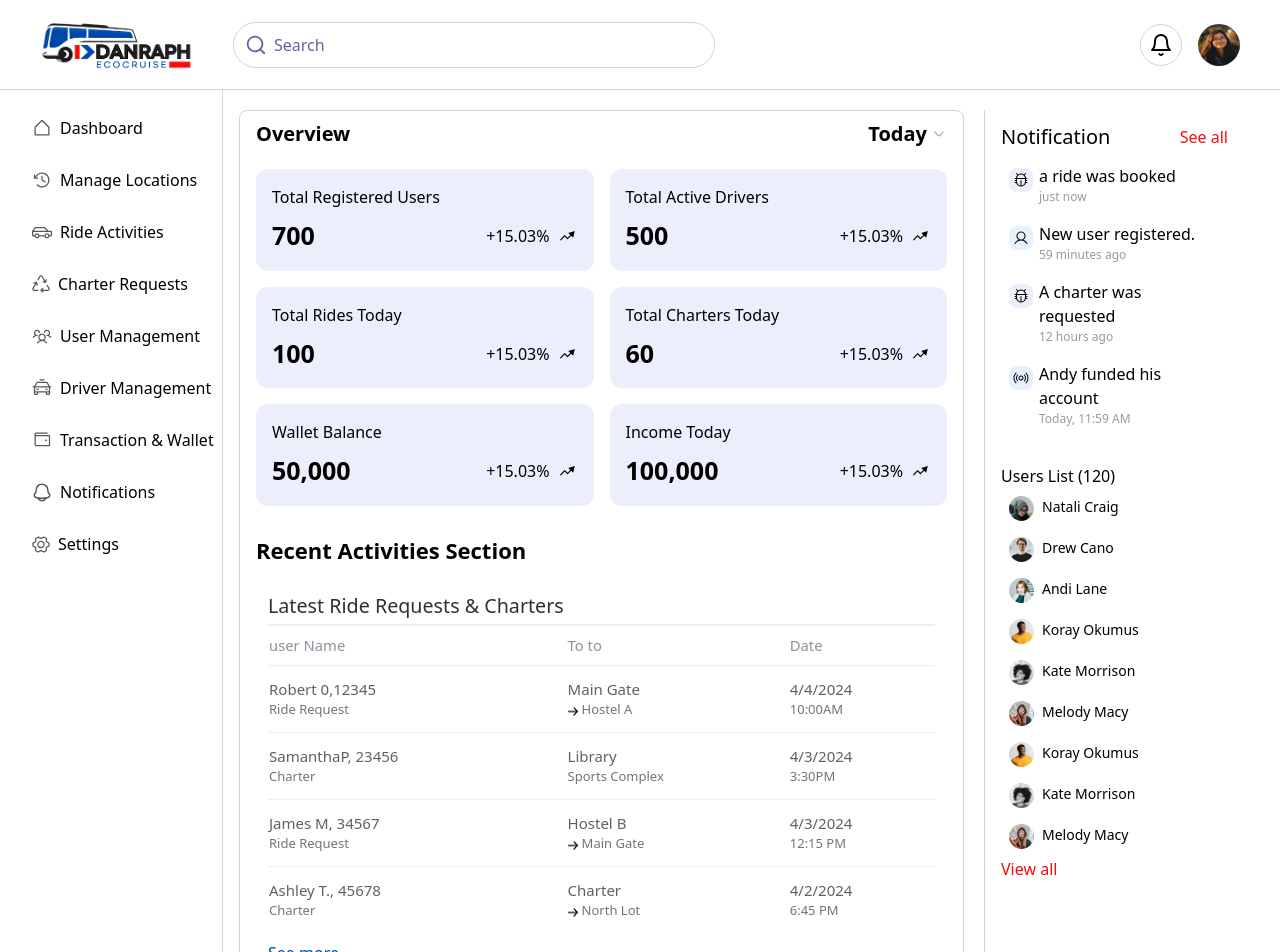
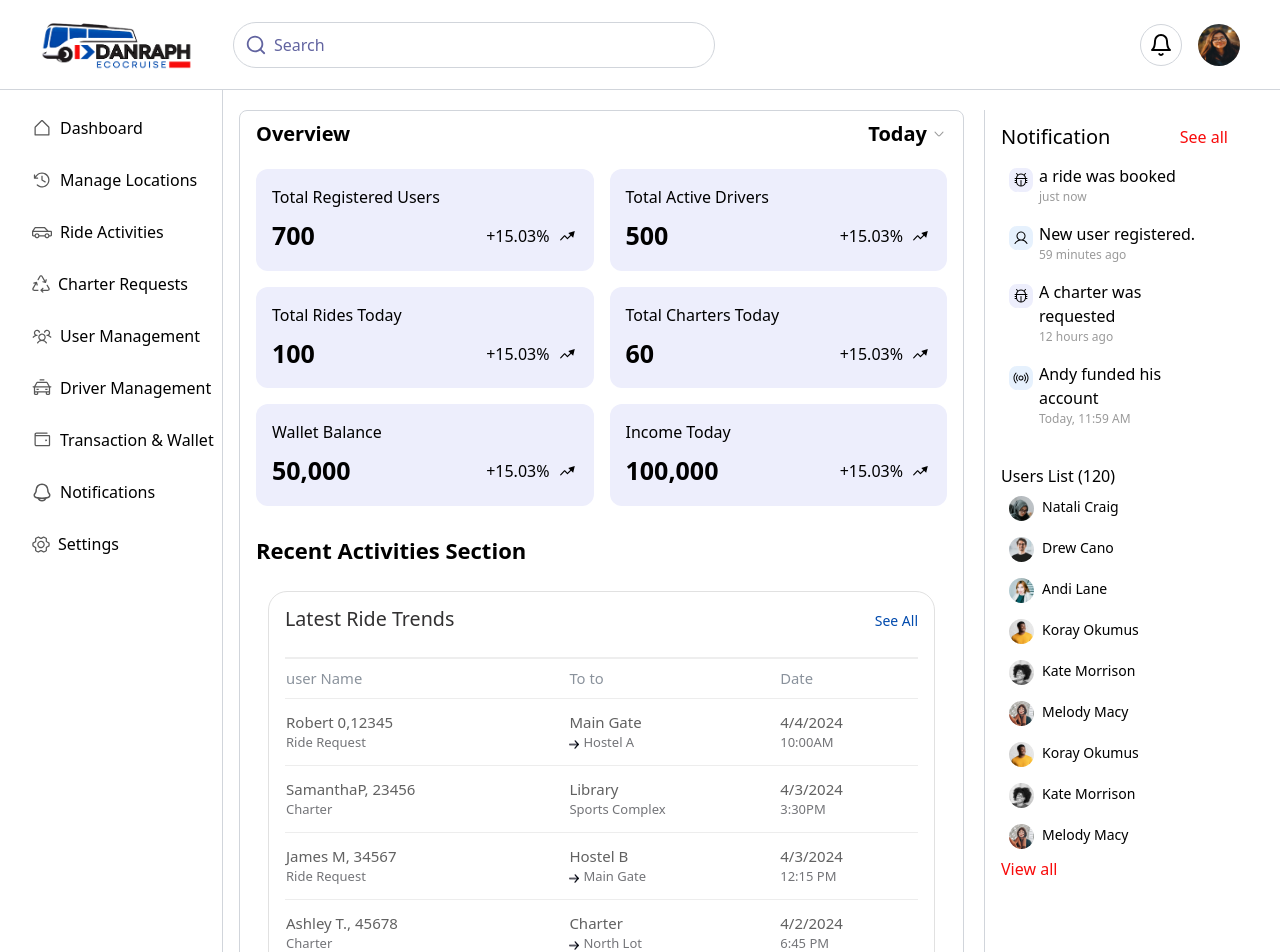
Before and after one commit to Danraph-Technologies/danraph-transport, a React (Vite) app in the folder Admin/: page /admin in a window 1280 px wide. Shown: the top 952 px of the page. Built offline with nearby package versions, Linux system fonts and the light colour scheme.

Commit message:
refactor(Admin): enhance UI and improve user authentication logging
- Update Recent Activities section with improved layout and new "See All" feature
- Enhance User Authentication by adding detailed login response validation and logging

```diff
--- a/Admin/src/pages/Dashboard.jsx
+++ b/Admin/src/pages/Dashboard.jsx
@@ -132,8 +132,13 @@ const Dashboard = () => {
           <p className='sm:text-[22px] text-[18px] py-2 font-semibold'>Recent Activities Section</p>
           <div className='py-4 sm:px-3 px-1 grid grid-cols-1 leee:grid-cols-1 md:grid-cols-2 gap-6'>
             {/* Latest Ride Requests & Charters */}
-            <div className='w-full'>
-              <p className='sm:text-[19.7px] text-[17px]  text-[#323132] font-medium mb-1'>Latest Ride Requests & Charters</p>
+            <div className='w-full border border-[#E1E1E1] rounded-[19px] px-4 pb-2 '>
+              <div className='flex justify-between gap-2 items-center font-medium pb-5 pt-3 '>
+              <p className='sm:text-[19.7px] text-[17px]  text-[#323132] font-medium mb-1'>Latest Ride Trends</p>
+              <p className='text-[14px] cursor-pointer text-[#004AAD] '>See All</p>
+
+              </div>
+
               <hr className='border border-[#dbdbdb77]'/>
               <div className='overflow-x-auto'>
                 <table className='min-w-[340px] w-full'>
```
Also changed, not shown: 1 other file (tests, documents, lock files or other folders).
